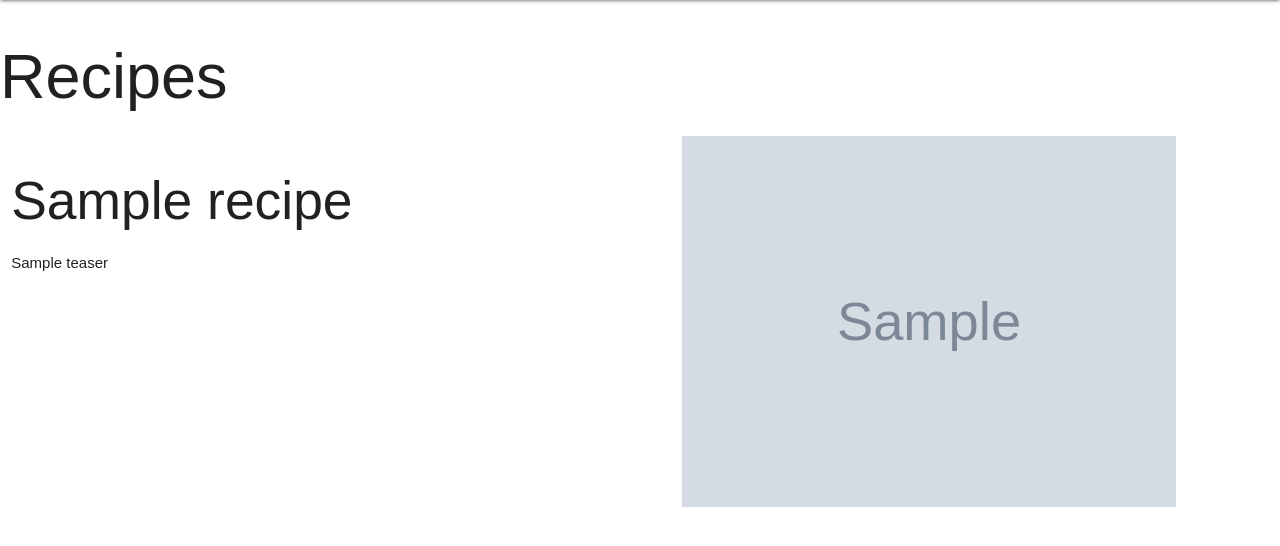
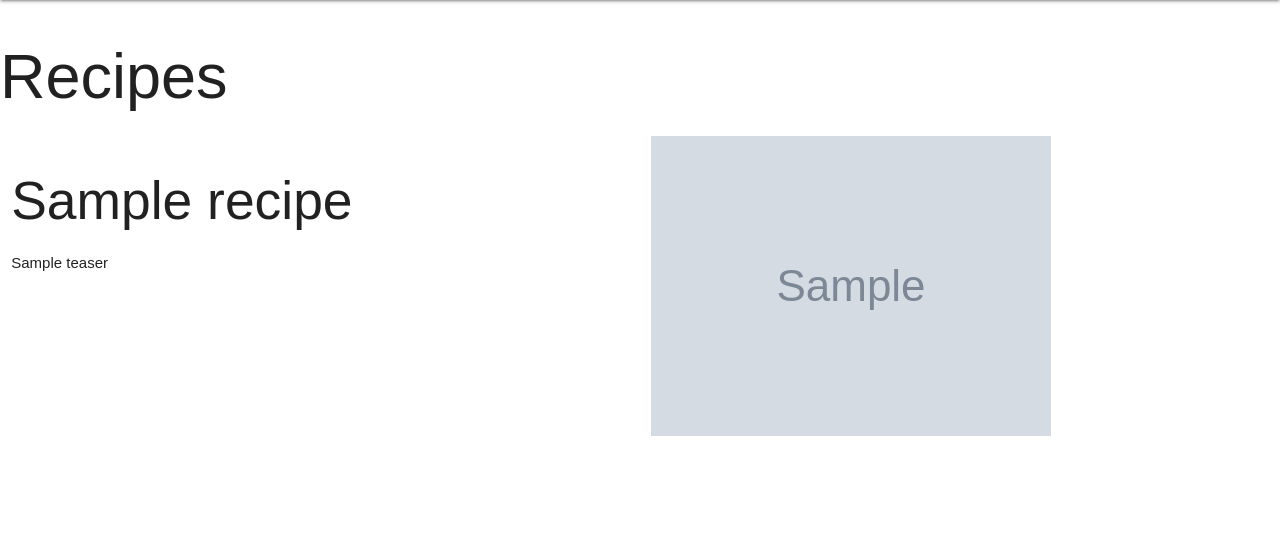
Before and after one commit to a-telier/the-pink-turnip, a Flask app: page / in a window 1280 px wide. Shown: the part 64-610 px from the top of the page. Run offline with Flask 2, Linux system fonts and the light colour scheme; grey boxes marked "Sample" are stand-in pictures; a database or web service that is not in the repository returns one stand-in record (values such as "Sample title"); some libraries are stand-ins or nearby versions.

Commit message:
images resizing and home page alternates articles in desktop

```diff
--- a/static/css/style.css
+++ b/static/css/style.css
@@ -3,15 +3,12 @@ body {
     margin: auto;
 }
 
-.component{
-    width: 80%;
-    margin-left: 5%;
-    margin-right: 5%;
+.teaser-container{
+    height: 100%;
+    width: 100%;
 }
 
-.teaser-images{
-    width: 80%;
-    margin-left: 5%;
-    margin-right: 5%;
-    background-size: cover;
+/*--------------------------------------------teaser*/
+.teaser-image{
+    background-size: contain !important;
 }
--- a/templates/home.html
+++ b/templates/home.html
@@ -4,18 +4,30 @@
 {% endblock %}
 
 {% block body %}
-    <div>
+    <div class="teaser-container">
         <h1>Recipes</h1>
         {% for recipe in recipes %}
+        {% if loop.index % 2 != 0 %}
         <div class="row">
             <div class="col l6 m12 s12">
                 <h2>{{recipe.name}}</h2>
                 <p>{{recipe.teaser}}</p>
             </div>
             <div class="col l6 m12 s12">
-                <img class="teaser-images" src="{{ recipe.imageURL }}" alt="{{ recipe.name}}">
+                <img class="responsive-img" src="{{ recipe.imageURL }}" alt="{{ recipe.name}}">
             </div>
         </div>
+        {% else %}
+        <div class="row">
+            <div class="col l6 m12 s12">
+                <img class="responsive-img" src="{{ recipe.imageURL }}" alt="{{ recipe.name}}">
+            </div>
+            <div class="col l6 m12 s12">
+                <h2>{{recipe.name}}</h2>
+                <p>{{recipe.teaser}}</p>
+            </div>
+        </div>
+        {% endif %}
     </div>
     {% endfor %}
 {% endblock %}
```
